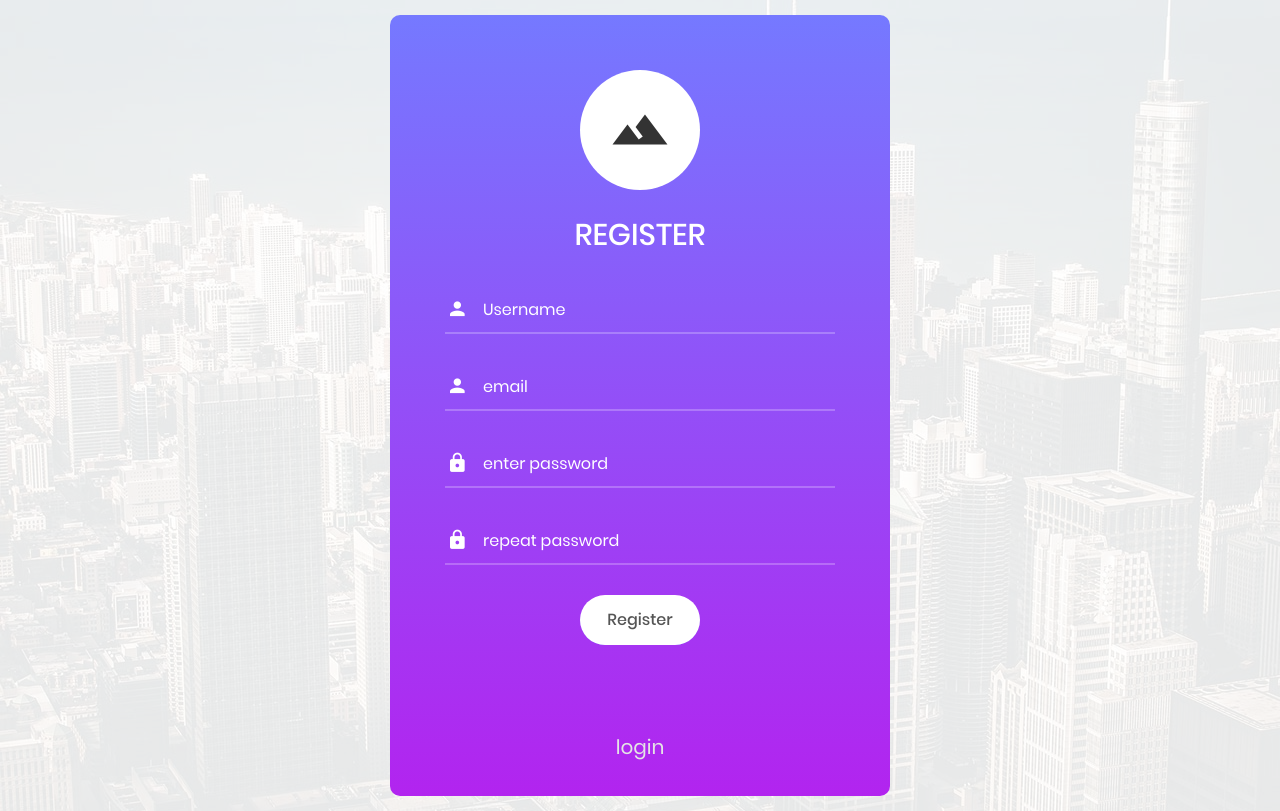
After one commit to zahra-farhangi/standblog, a Django app: page /register/ in a window 1280 px wide. The commit adds this page. Run offline with Django 5.2, Linux system fonts and the light colour scheme; some libraries are stand-ins or nearby versions.

Commit message:
add register

```diff
--- /dev/null
+++ b/account/templates/account/register.html
@@ -0,0 +1,113 @@
+{% load static %}
+<!DOCTYPE html>
+<html lang="en">
+<head>
+    <title>Login V3</title>
+    <meta charset="UTF-8">
+    <meta name="viewport" content="width=device-width, initial-scale=1">
+    <!--===============================================================================================-->
+    <link rel="icon" type="image/png" href="{% static 'images/icons/favicon.ico' %}"/>
+    <!--===============================================================================================-->
+    <link rel="stylesheet" type="text/css" href="{% static 'vendor/bootstrap/css/bootstrap.min.css' %}">
+    <!--===============================================================================================-->
+    <link rel="stylesheet" type="text/css" href="{% static 'fonts/font-awesome-4.7.0/css/font-awesome.min.css' %}">
+    <!--===============================================================================================-->
+    <link rel="stylesheet" type="text/css" href="{% static 'fonts/iconic/css/material-design-iconic-font.min.css' %}">
+    <!--===============================================================================================-->
+    <link rel="stylesheet" type="text/css" href="{% static 'vendor/animate/animate.css' %}">
+    <!--===============================================================================================-->
+    <link rel="stylesheet" type="text/css" href="{% static 'vendor/css-hamburgers/hamburgers.min.css' %}">
+    <!--===============================================================================================-->
+    <link rel="stylesheet" type="text/css" href="{% static 'vendor/animsition/css/animsition.min.css' %}">
+    <!--===============================================================================================-->
+    <link rel="stylesheet" type="text/css" href="{% static 'vendor/select2/select2.min.css' %}">
+    <!--===============================================================================================-->
+    <link rel="stylesheet" type="text/css" href="{% static 'vendor/daterangepicker/daterangepicker.css' %}">
+    <!--===============================================================================================-->
+    <link rel="stylesheet" type="text/css" href="{% static 'css/util.css' %}">
+    <link rel="stylesheet" type="text/css" href="{% static 'css/main.css' %}">
+    <!--===============================================================================================-->
+</head>
+<body>
+
+<div class="limiter">
+    <div class="container-login100" style="background-image: url('{% static 'images/bg-01.jpg' %}');">
+        <div class="wrap-login100">
+            {% if messages %}
+                <div class="messages">
+                    {% for message in messages %}
+                        <p class="message {{ message.tags }}">{{ message }}</p>
+                    {% endfor %}
+                </div>
+            {% endif %}
+            <form class="login100-form validate-form" method="post" action="">
+                {% csrf_token %}
+                <span class="login100-form-logo">
+						<i class="zmdi zmdi-landscape"></i>
+					</span>
+
+                <span class="login100-form-title p-b-34 p-t-27">
+						Register
+				</span>
+                {% if errors %}
+                    {% for item in errors %}
+                        <p class="text text-danger bg-white rounded text-center mb-2">{{ item }}</p>
+                    {% endfor %}
+                {% endif %}
+                <div class="wrap-input100 validate-input" data-validate="Enter username">
+                    <input class="input100" type="text" name="username" placeholder="Username" required>
+                    <span class="focus-input100" data-placeholder="&#xf207;"></span>
+                </div>
+
+                <div class="wrap-input100 validate-input" data-validate="Enter email">
+                    <input class="input100" type="email" name="email" placeholder="email" required>
+                    <span class="focus-input100" data-placeholder="&#xf207;"></span>
+                </div>
+
+                <div class="wrap-input100 validate-input" data-validate="Enter password">
+                    <input class="input100" type="password" name="password1" placeholder="enter password" required>
+                    <span class="focus-input100" data-placeholder="&#xf191;"></span>
+                </div>
+
+                <div class="wrap-input100 validate-input" data-validate="Enter password">
+                    <input class="input100" type="password" name="password2" placeholder="repeat password" required>
+                    <span class="focus-input100" data-placeholder="&#xf191;"></span>
+                </div>
+
+                <div class="container-login100-form-btn">
+                    <button class="login100-form-btn" type="submit">
+                        Register
+                    </button>
+                </div>
+                <div class="text-center p-t-90">
+                    <a class="txt1" href="{% url 'account:login' %}">
+                        <h5>login</h5>
+                    </a>
+                </div>
+            </form>
+        </div>
+    </div>
+</div>
+
+
+<div id="dropDownSelect1"></div>
+
+<!--===============================================================================================-->
+<script src="{% static '' %}vendor/jquery/jquery-3.2.1.min.js"></script>
+<!--===============================================================================================-->
+<script src="{% static 'vendor/animsition/js/animsition.min.js' %}"></script>
+<!--===============================================================================================-->
+<script src="{% static 'vendor/bootstrap/js/popper.js' %}"></script>
+<script src="{% static 'vendor/bootstrap/js/bootstrap.min.js' %}"></script>
+<!--===============================================================================================-->
+<script src="{% static 'vendor/select2/select2.min.js' %}"></script>
+<!--===============================================================================================-->
+<script src="{% static 'vendor/daterangepicker/moment.min.js' %}"></script>
+<script src="{% static 'vendor/daterangepicker/daterangepicker.js' %}"></script>
+<!--===============================================================================================-->
+<script src="{% static 'vendor/countdowntime/countdowntime.js' %}"></script>
+<!--===============================================================================================-->
+<script src="{% static 'js/main.js' %}"></script>
+
+</body>
+</html>
--- a/account/urls.py
+++ b/account/urls.py
@@ -1,8 +1,9 @@
 from django.urls import path
 from . import views
 
-
+app_name = 'account'
 urlpatterns = [
-    path('login/', views.login_view, name="login_view"),
-    path('logout/', views.logout_view, name="logout_view"),
+    path('login/', views.login_view, name="login"),
+    path('logout/', views.logout_view, name="logout"),
+    path('register/', views.register_view, name="register"),
 ]
--- a/account/views.py
+++ b/account/views.py
@@ -1,12 +1,12 @@
 from django.shortcuts import render, redirect
 from django.contrib.auth import authenticate, login, logout
 from django.contrib import messages
-
+from django.contrib.auth.models import User
 
 #  login
 def login_view(request):
     if request.user.is_authenticated:
-        return redirect('/')
+        return redirect('home:main')
 
     if request.method == 'POST':
         username = request.POST.get('username')
@@ -14,13 +14,32 @@ def login_view(request):
         user = authenticate(request, username=username, password=password)
         if user is not None:
             login(request, user)
-            return redirect('/')
+            return redirect('home:main')
         else:
             messages.warning(request, 'Invalid username or password')
-            return redirect("login_view")
+            return redirect("account:login")
     return render(request, 'account/login.html')
+
+
+def register_view(request):
+    context = {"errors": []}
+    if request.user.is_authenticated:
+        return redirect('home:main')
+    if request.method == 'POST':
+        username = request.POST.get('username')
+        email = request.POST.get('email')
+        password1 = request.POST.get('password1')
+        password2 = request.POST.get('password2')
+        if password1 != password2:
+            context['errors'].append("passwords don't match")
+            return render(request, 'account/register.html', context)
+
+        user =User.objects.create(username=username, email=email, password=password1)
+        login(request, user)
+        return redirect('home:main')
+    return render(request, 'account/register.html', {})
 
 
 def logout_view(request):
     logout(request)
-    return redirect("/")
+    return redirect("home:main")
--- a/home/urls.py
+++ b/home/urls.py
@@ -2,6 +2,7 @@ from django.urls import path
 from . import views
 
 
+app_name = 'home'
 urlpatterns = [
-    path('', views.home)
+    path('', views.home , name = 'main')
 ]
```
Also changed, not shown: home/templates/home/index.html (+11 -3 lines), db.sqlite3.
